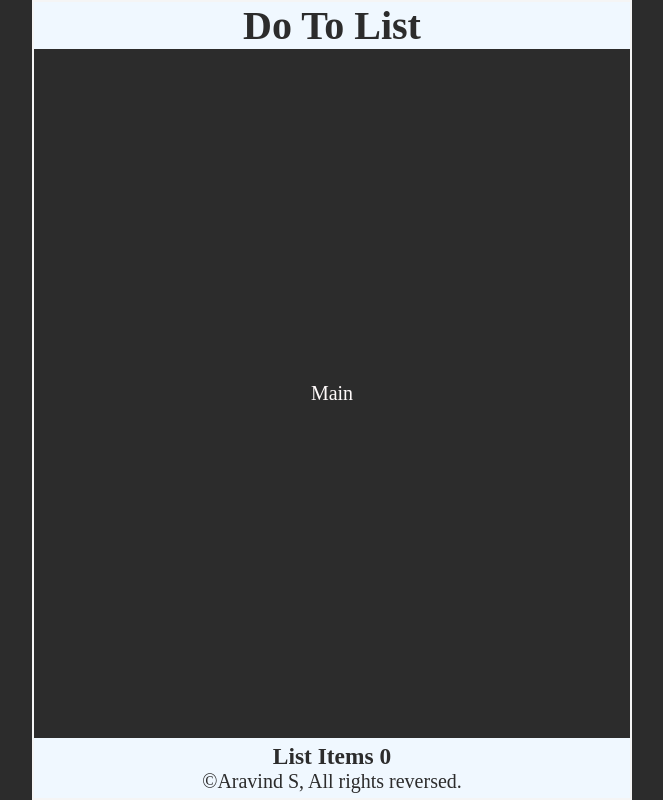
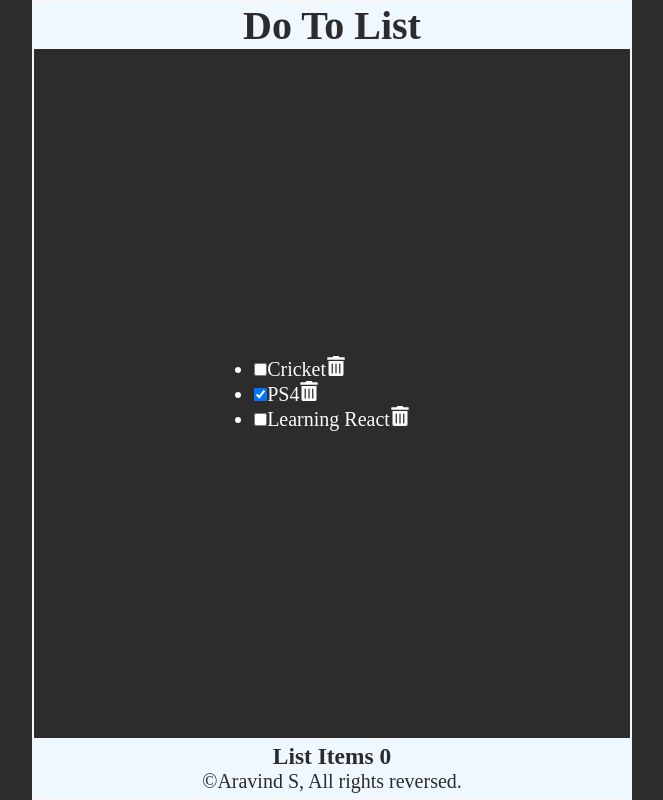
Before and after one commit to AravindSaravananGitHub/React-Practice, a React (Vite) app: page / in a window 1280 px wide. Shown: the whole page, without its empty margins (308-971 px from the left). Built offline with nearby package versions, Linux system fonts and the light colour scheme.

Commit message:
updated the list

```diff
--- a/package.json
+++ b/package.json
@@ -22,7 +22,8 @@
   },
   "dependencies": {
     "react": "^19.0.0",
-    "react-dom": "^19.0.0"
+    "react-dom": "^19.0.0",
+    "react-icons": "^5.5.0"
   },
   "browserslist": [
     "last 10 versions"
--- a/src/Main.jsx
+++ b/src/Main.jsx
@@ -1,7 +1,41 @@
-import React from "react";
+import React, { useState } from "react";
+import { FaTrashAlt } from "react-icons/fa";
 
 const Main = () => {
-  return <div className="main">Main</div>;
+  const [items, setItems] = useState([
+    {
+      id: 1,
+      checked: false,
+      item: "Cricket",
+    },
+    {
+      id: 1,
+      checked: true,
+      item: "PS4",
+    },
+    {
+      id: 1,
+      checked: false,
+      item: "Learning React",
+    },
+  ]);
+  return (
+    <div className="main">
+      <ul>
+        {items.map((item) => (
+          <li className="item" key={item.id}>
+            <input
+              className="checkBox"
+              type="checkbox"
+              checked={item.checked}
+            />
+            <label htmlFor="checkBox">{item.item}</label>
+            <FaTrashAlt role="button" />
+          </li>
+        ))}
+      </ul>
+    </div>
+  );
 };
 
 export default Main;
```
Also changed, not shown: 1 other file (tests, documents, lock files or other folders).
